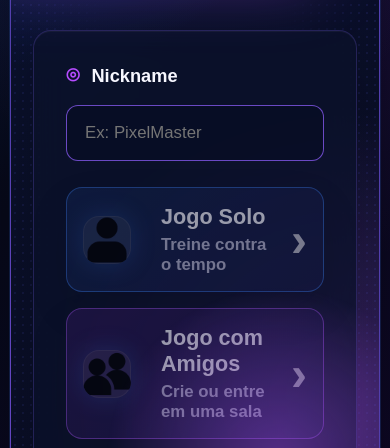
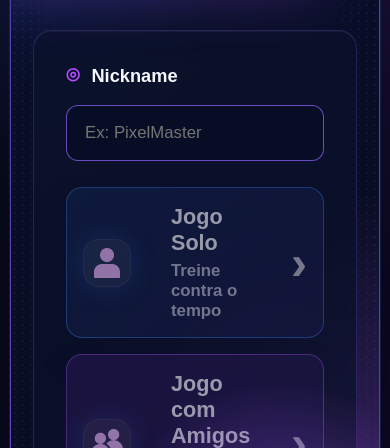
Before and after one commit to SeniorKal/DrawDuel, a website: page public/index.html in a window 390 px wide. Shown: the part 396-844 px from the top of the page. Drawn offline with nearby package versions, Linux system fonts and the light colour scheme.

Commit message:
Icon update

```diff
--- a/public/index.html
+++ b/public/index.html
@@ -45,7 +45,7 @@
 
         <div class="mode-options" aria-label="Modos de jogo" data-i18n-aria-label="gameModesLabel">
           <button id="soloModeButton" type="button" class="mode-button" disabled>
-            <span class="mode-icon" aria-hidden="true">
+            <span class="mode-icon mode-icon-solo" aria-hidden="true">
               <img src="images/icon_solo.png" alt="">
             </span>
             <span class="mode-copy">
@@ -56,7 +56,7 @@
           </button>
 
           <button id="friendsModeButton" type="button" class="mode-button" disabled>
-            <span class="mode-icon" aria-hidden="true">
+            <span class="mode-icon mode-icon-multiplayer" aria-hidden="true">
               <img src="images/icon_multiplayer.png" alt="">
             </span>
             <span class="mode-copy">
--- a/public/style.css
+++ b/public/style.css
@@ -1,5 +1,11 @@
 :root {
   --logo-width: 620px;
+  --mode-icon-size: 58px;
+  --mode-icon-image-size: 32px;
+  --mode-icon-color: #eeb7fffd;
+  --mode-icon-background: rgba(255, 255, 255, 0.08);
+  --mode-icon-border: rgba(255, 255, 255, 0.08);
+  --mode-icon-shadow: rgba(59, 130, 246, 0.28);
   --background: #080d24;
   --surface: #10172f;
   --surface-soft: #151e3c;
@@ -310,7 +316,7 @@ body.dark-mode .menu-panel {
 
 .mode-button {
   display: grid;
-  grid-template-columns: 76px 1fr auto;
+  grid-template-columns: calc(var(--mode-icon-size) + 18px) 1fr auto;
   gap: 20px;
   align-items: center;
   width: 100%;
@@ -338,21 +344,39 @@ body.dark-mode .menu-panel {
 }
 
 .mode-icon {
+  --mode-icon-url: none;
   display: grid;
-  width: 58px;
-  height: 58px;
+  width: var(--mode-icon-size);
+  height: var(--mode-icon-size);
   place-items: center;
   border-radius: 16px;
   overflow: hidden;
-  background: rgba(255, 255, 255, 0.08);
-  box-shadow: inset 0 0 0 1px rgba(255, 255, 255, 0.08), 0 0 24px rgba(59, 130, 246, 0.28);
+  background: var(--mode-icon-background);
+  box-shadow:
+    inset 0 0 0 1px var(--mode-icon-border),
+    0 0 24px var(--mode-icon-shadow);
+}
+
+.mode-icon::before {
+  content: "";
+  display: block;
+  width: var(--mode-icon-image-size);
+  height: var(--mode-icon-image-size);
+  background: var(--mode-icon-color);
+  -webkit-mask: var(--mode-icon-url) center / contain no-repeat;
+  mask: var(--mode-icon-url) center / contain no-repeat;
+}
+
+.mode-icon-solo {
+  --mode-icon-url: url("images/icon_solo.png");
+}
+
+.mode-icon-multiplayer {
+  --mode-icon-url: url("images/icon_multiplayer.png");
 }
 
 .mode-icon img {
-  width: 100%;
-  height: 100%;
-  object-fit: cover;
-  display: block;
+  display: none;
 }
 
 .mode-copy {
@@ -756,13 +780,13 @@ button:disabled {
   }
 
   .mode-button {
-    grid-template-columns: 58px 1fr auto;
+    grid-template-columns: calc(var(--mode-icon-size) + 10px) 1fr auto;
     min-height: 92px;
     padding: 16px;
   }
 
   .mode-icon {
-    width: 48px;
-    height: 48px;
+    width: min(48px, var(--mode-icon-size));
+    height: min(48px, var(--mode-icon-size));
   }
 }
```
